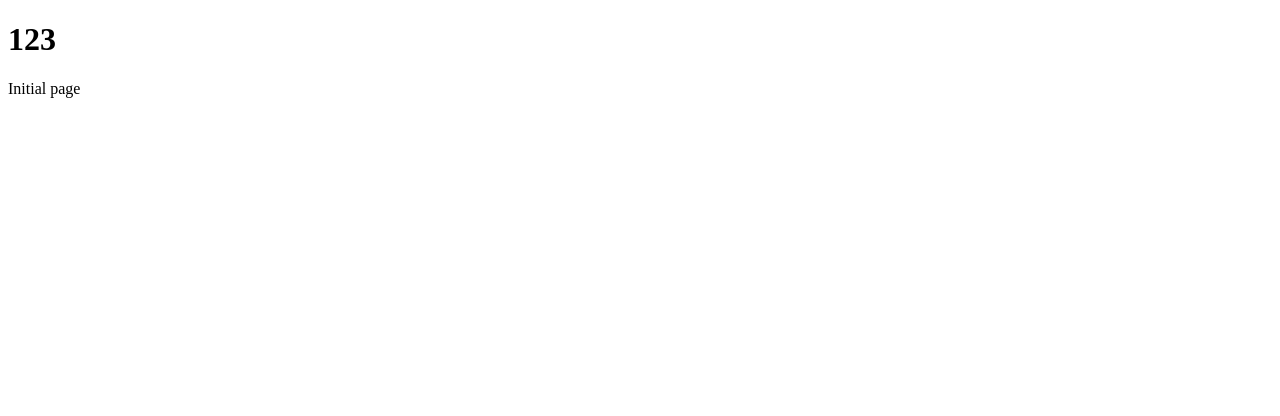
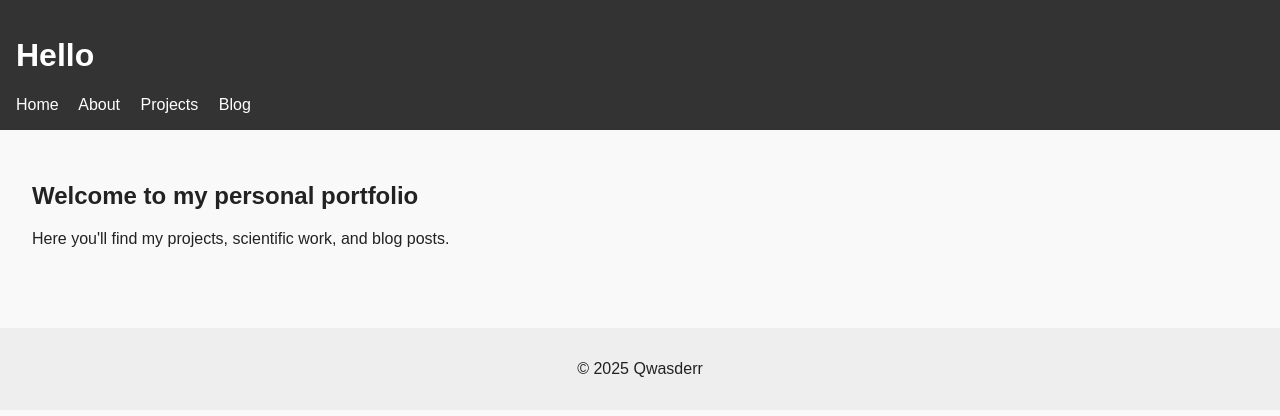
Before and after one commit to qwasderr/qwasderr.github.io, a plain HTML site: page index.html in a window 1280 px wide. Drawn offline with Linux system fonts and the light colour scheme.

Commit message:
add structure

```diff
--- /dev/null
+++ b/css/style.css
@@ -0,0 +1,30 @@
+body {
+  font-family: sans-serif;
+  margin: 0;
+  padding: 0;
+  background: #f9f9f9;
+  color: #222;
+}
+
+header {
+  background: #333;
+  color: white;
+  padding: 1rem;
+}
+
+nav a {
+  color: white;
+  margin-right: 1rem;
+  text-decoration: none;
+}
+
+main {
+  padding: 2rem;
+}
+
+footer {
+  text-align: center;
+  padding: 1rem;
+  background: #eee;
+  margin-top: 2rem;
+}
--- a/index.html
+++ b/index.html
@@ -1,7 +1,27 @@
 <!DOCTYPE html>
-<html>
+<html lang="en">
+<head>
+  <meta charset="UTF-8">
+  <meta name="viewport" content="width=device-width, initial-scale=1.0">
+  <title>Initial page</title>
+  <link rel="stylesheet" href="css/style.css">
+</head>
 <body>
-<h1>123</h1>
-<p>Initial page</p>
+  <header>
+    <h1>Hello</h1>
+    <nav>
+      <a href="index.html">Home</a>
+      <a href="about.html">About</a>
+      <a href="projects.html">Projects</a>
+      <a href="blog.html">Blog</a>
+    </nav>
+  </header>
+  <main>
+    <h2>Welcome to my personal portfolio</h2>
+    <p>Here you'll find my projects, scientific work, and blog posts.</p>
+  </main>
+  <footer>
+    <p>© 2025 Qwasderr</p>
+  </footer>
 </body>
 </html>
```
Also changed, not shown: about.html (added, +6 -0 lines), blog.html (added, +7 -0 lines), posts/initialpost.html (added, +17 -0 lines), projects.html (added, +7 -0 lines).
